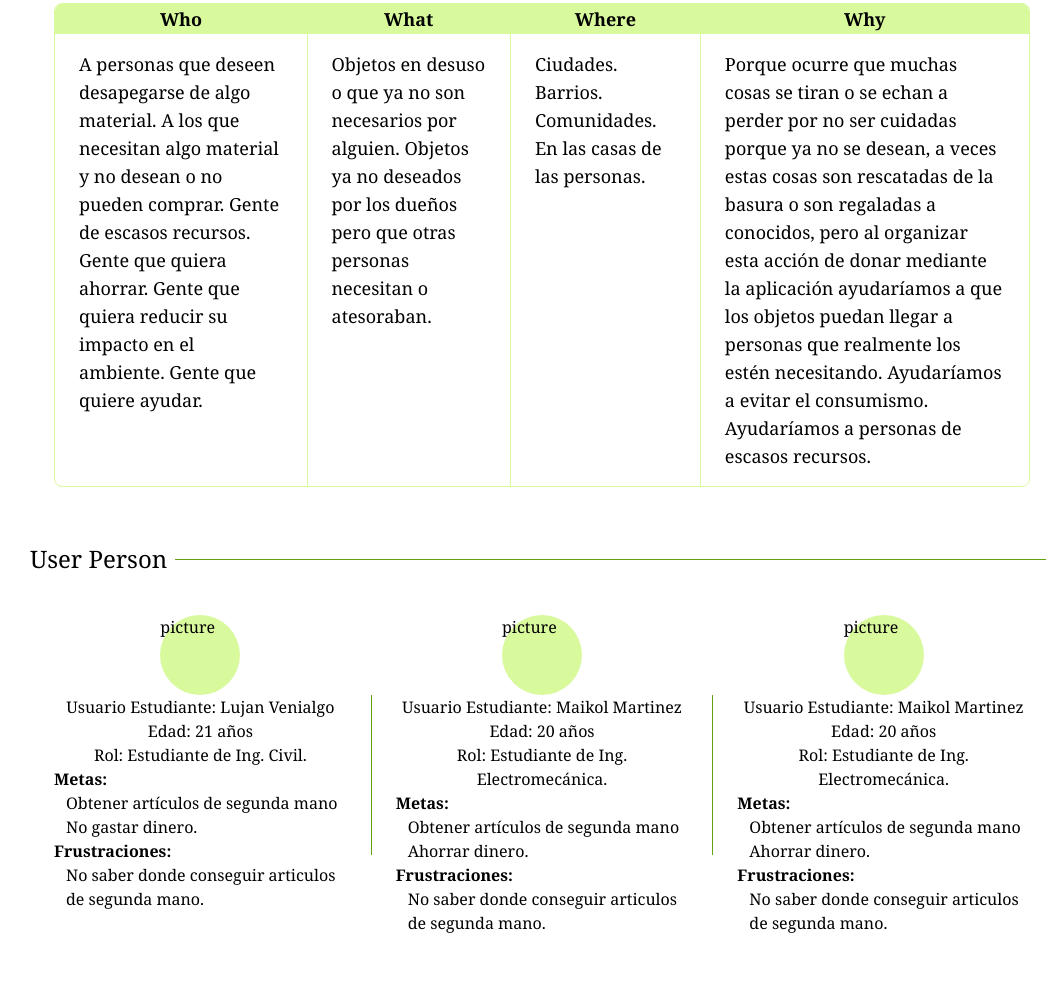
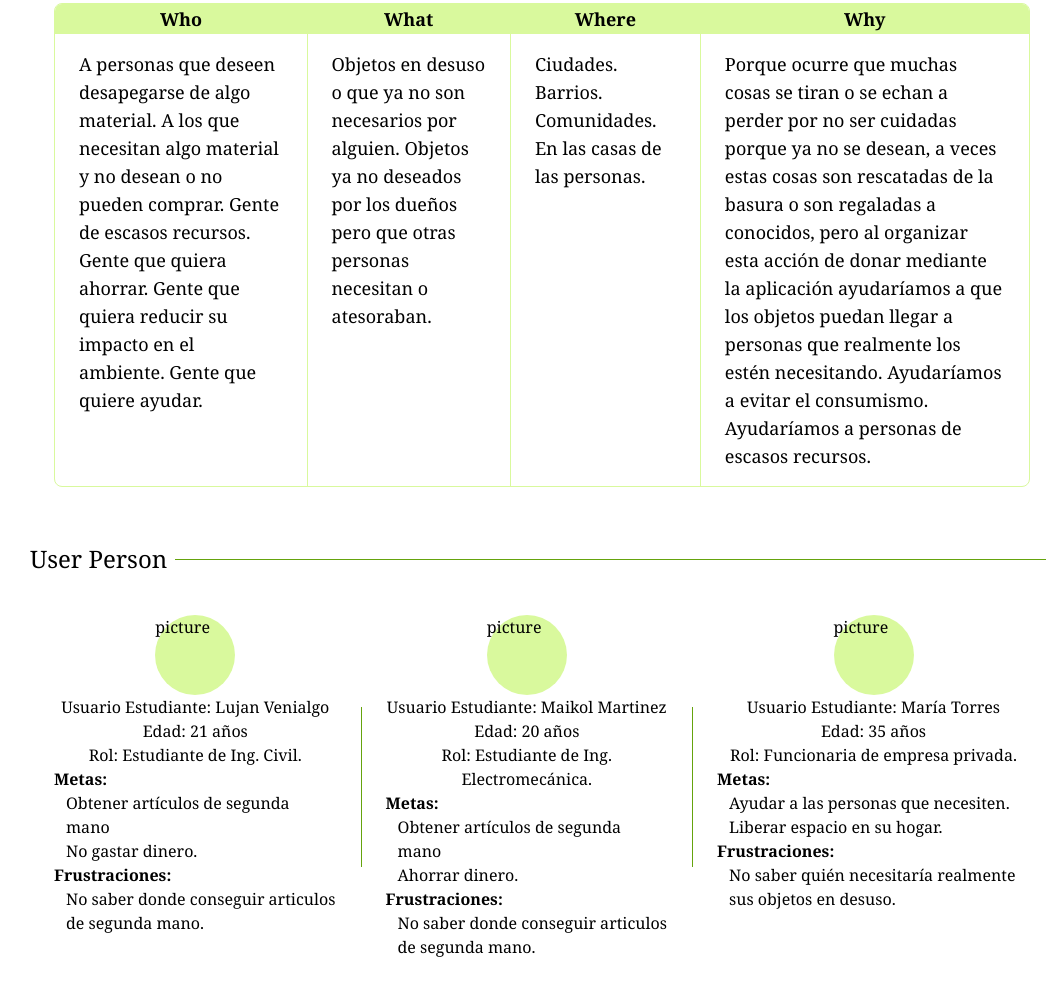
Before and after one commit to camilaRoa/portfolioHMI, a plain HTML site: page index.html in a window 1280 px wide. Shown: the part 805-1800 px from the top of the page, without its empty margins (98-1159 px from the left). Drawn offline with nearby package versions, Linux system fonts and the light colour scheme; a script that the page names is missing.

Commit message:
Update index.html

```diff
--- a/index.html
+++ b/index.html
@@ -149,19 +149,19 @@
                 <div class="flex flex-col">
                     <div class="rounded-full h-20 w-20 bg-lime-200 mx-auto">picture</div>
                     <div class="text-center mx-auto">
-                        <p>Usuario Estudiante: Maikol Martinez</p>
-                        <p>Edad: 20 años</p>
-                        <p>Rol: Estudiante de Ing. Electromecánica.</p>
+                        <p>Usuario Estudiante: María Torres</p>
+                        <p>Edad: 35 años</p>
+                        <p>Rol: Funcionaria de empresa privada.</p>
                     </div>
                     <div>
                         <p class="font-semibold">Metas:</p>
                         <div class="pl-3">
-                            <p>Obtener artículos de segunda mano</p>
-                            <p>Ahorrar dinero.</p>
+                            <p>Ayudar a las personas que necesiten.</p>
+                            <p>Liberar espacio en su hogar.</p>
                         </div>
                         <p class="font-semibold">Frustraciones:</p>
                         <div class="pl-3">
-                            <p>No saber donde conseguir articulos de segunda mano.</p>
+                            <p>No saber quién necesitaría realmente sus objetos en desuso.</p>
                         </div>
                     </div>
                 </div>
```
